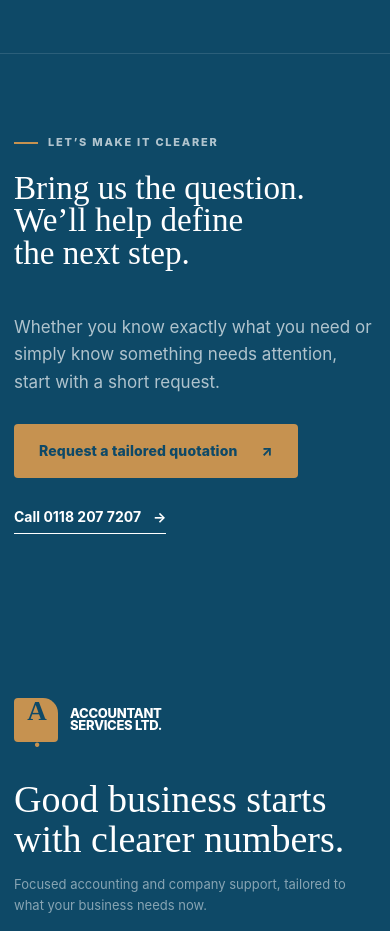
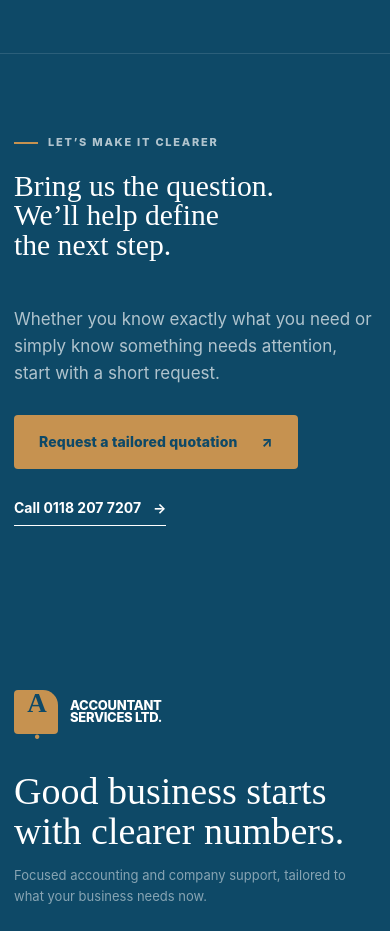
Before and after one commit to Tynarshe/accountant-services, a Next.js app: page / in a window 390 px wide. Shown: the part 9440-10371 px from the top of the page. Built offline with nearby package versions, Linux system fonts and the light colour scheme.

Commit message:
Prevent closing section overflow

```diff
--- a/app/globals.css
+++ b/app/globals.css
@@ -367,8 +367,9 @@ button { color: inherit; }
 .article-card > strong { color: var(--mint); font-size: 11px; }
 .article-card > strong span { margin-left: 10px; }
 .final-cta { color: var(--white); background: var(--forest); border-top: 1px solid rgba(255,255,255,.12); }
-.final-cta-inner { min-height: 360px; padding: 70px 0; display: grid; grid-template-columns: 1.15fr .85fr; align-items: center; gap: 80px; }
-.final-cta h2 { margin: 20px 0 0; font-family: var(--serif); font-size: clamp(46px, 5vw, 68px); font-weight: 400; line-height: .98; }
+.final-cta-inner { min-height: 360px; padding: 70px 0; display: grid; grid-template-columns: repeat(2, minmax(0, 1fr)); align-items: center; gap: 64px; }
+.final-cta-inner > div { min-width: 0; }
+.final-cta h2 { margin: 20px 0 0; font-family: var(--serif); font-size: clamp(34px, 3.8vw, 52px); font-weight: 400; line-height: 1; }
 .final-cta h2 span { display: block; white-space: nowrap; }
 .final-cta-inner > div:last-child > p { margin: 0 0 28px; color: rgba(255,255,255,.67); font-size: 17px; }
 .final-cta-inner > div:last-child > div { display: flex; align-items: center; gap: 28px; }
@@ -869,7 +870,7 @@ button { color: inherit; }
   .process-step p { font-size: 13px; }
   .popular-grid { grid-template-columns: 1fr; }
   .article-art { height: 250px; }
-  .final-cta h2 { font-size: clamp(27px, 8.5vw, 42px); }
+  .final-cta h2 { font-size: clamp(26px, 7.6vw, 36px); }
   .final-cta-inner > div:last-child > div { align-items: flex-start; flex-direction: column; }
   .footer-links { grid-template-columns: 1fr 1fr; }
   .footer-links > div:last-child { grid-column: 1 / -1; }
```
Also changed, not shown: 16 other files (tests, documents, lock files or other folders).
